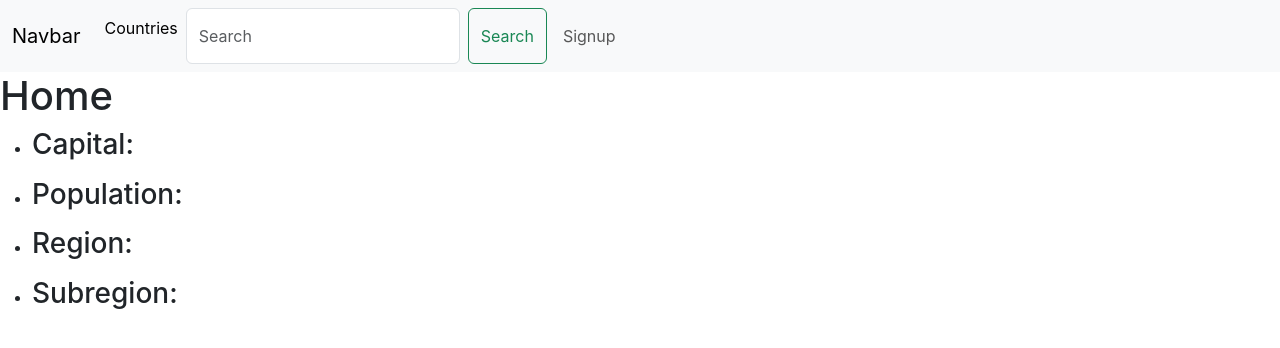
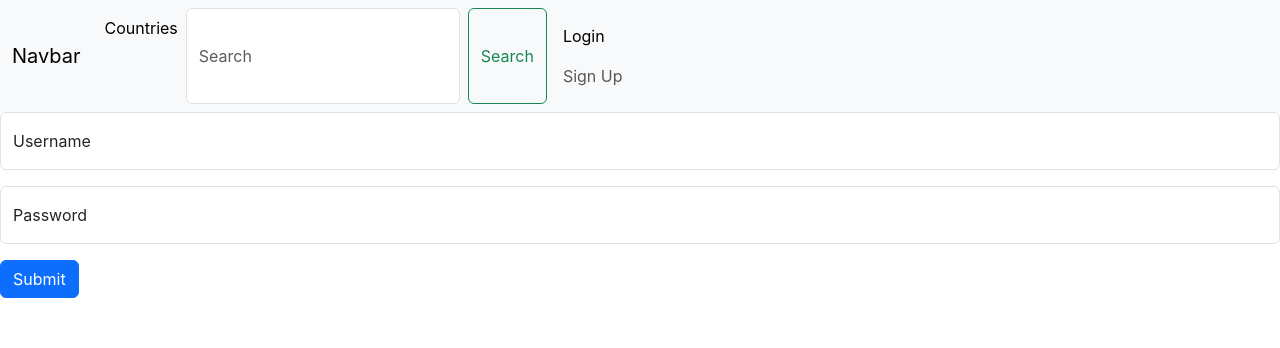
Before and after one commit to Caden01/capstone2, a React (Create React App) app in the folder frontend/: page /login in a window 1280 px wide. Before the commit this address led to /. Shown: the top 348 px of the page. Built offline with nearby package versions, Linux system fonts and the light colour scheme; no server answers.

Commit message:
Add login form and now properly changes navbar depending if user is signed in or not

```diff
--- a/frontend/src/App.js
+++ b/frontend/src/App.js
@@ -4,6 +4,7 @@ import Nav from "./routes/Nav";
 import Routes from "./routes/Routes";
 import axios from "axios";
 import * as jose from "jose";
+import UserContext from "./auth/UserContext";
 
 export const TOKEN = "token";
 
@@ -37,12 +38,14 @@ function App() {
         if (token) {
           try {
             let { username } = jose.decodeJwt(token);
+            console.log(username);
             let res = await axios.get(
               `http://localhost:3001/users/${username}`,
             );
-            console.log("user:", res);
+            setCurrentUser(res.data.user);
+            console.log("user:", res.data.user);
           } catch (err) {
-            console.error("Error");
+            console.error("Error", err);
             setCurrentUser(null);
           }
         }
@@ -56,8 +59,7 @@ function App() {
   async function signup(data) {
     try {
       let res = await axios.post("http://localhost:3001/auth/register", data);
-      console.log(res);
-      setToken(res.token);
+      setToken(res.data.token);
       return { success: true };
     } catch (errors) {
       console.error("signup failed", errors);
@@ -65,12 +67,31 @@ function App() {
     }
   }
 
+  async function login(data) {
+    try {
+      let res = await axios.post("http://localhost:3001/auth/token", data);
+      console.log(res);
+      setToken(res.data.token);
+      return { success: true };
+    } catch (errors) {
+      console.error("login failed", errors);
+      return { success: false, errors };
+    }
+  }
+
+  function logout() {
+    setCurrentUser(null);
+    setToken(null);
+  }
+
   return (
     <BrowserRouter>
-      <div className="App">
-        <Nav />
-        <Routes signup={signup} />
-      </div>
+      <UserContext.Provider value={{ currentUser, setCurrentUser }}>
+        <div className="App">
+          <Nav logout={logout} />
+          <Routes signup={signup} login={login} />
+        </div>
+      </UserContext.Provider>
     </BrowserRouter>
   );
 }
--- /dev/null
+++ b/frontend/src/auth/LoginForm.js
@@ -0,0 +1,57 @@
+import React, { useState } from "react";
+
+function LoginForm({ login }) {
+  const [formData, setFormData] = useState({
+    username: "",
+    password: "",
+  });
+
+  async function handleSubmit(evt) {
+    evt.preventDefault();
+    let result = await login(formData);
+    if (result.success) {
+      console.log("success");
+    } else {
+      console.error("failure");
+    }
+  }
+
+  function handleChange(evt) {
+    const { name, value } = evt.target;
+    setFormData((data) => ({ ...data, [name]: value }));
+  }
+  return (
+    <div>
+      <form onSubmit={handleSubmit}>
+        <div className="form-floating mb-3">
+          <label>Username</label>
+          <input
+            name="username"
+            className="form-control"
+            value={formData.username}
+            onChange={handleChange}
+          />
+        </div>
+        <div className="form-floating mb-3">
+          <label>Password</label>
+          <input
+            type="password"
+            name="password"
+            className="form-control"
+            value={formData.password}
+            onChange={handleChange}
+          />
+        </div>
+        <button
+          type="submit"
+          className="btn btn-primary float-right"
+          onSubmit={handleSubmit}
+        >
+          Submit
+        </button>
+      </form>
+    </div>
+  );
+}
+
+export default LoginForm;
--- /dev/null
+++ b/frontend/src/auth/UserContext.js
@@ -0,0 +1,5 @@
+import React from "react";
+
+const UserContext = React.createContext();
+
+export default UserContext;
--- a/frontend/src/homepage/Homepage.js
+++ b/frontend/src/homepage/Homepage.js
@@ -1,7 +1,9 @@
-import React, { useState, useEffect } from "react";
+import React, { useState, useEffect, useContext } from "react";
 import axios from "axios";
+import UserContext from "../auth/UserContext";
 
 function Homepage() {
+  const { currentUser } = useContext(UserContext);
   const [countries, setCountries] = useState([{}]);
 
   useEffect(function getCountries() {
@@ -13,9 +15,7 @@ function Homepage() {
   }, []);
 
   function randomCountryInfo() {
-    console.log(countries);
     let randomNum = Math.floor(Math.random() * countries.length);
-    console.log(randomNum);
     return (
       <div>
         <h1>{countries[randomNum].country_name}</h1>
--- a/frontend/src/routes/Nav.js
+++ b/frontend/src/routes/Nav.js
@@ -1,8 +1,9 @@
-import React from "react";
-import { Link, NavLink } from "react-router-dom";
+import React, { useContext } from "react";
+import { NavLink } from "react-router-dom";
+import UserContext from "../auth/UserContext";
 
-function Nav() {
-  let loggedIn = true;
+function Nav({ logout }) {
+  const { currentUser } = useContext(UserContext);
   function loggedInNav() {
     return (
       <div className="container-fluid">
@@ -43,8 +44,8 @@ function Nav() {
               </button>
             </form>
             <li className="nav-link">
-              <NavLink className="nav-link" to="/signup">
-                Signup
+              <NavLink className="nav-link" to="/" onClick={logout}>
+                Log out
               </NavLink>
             </li>
           </ul>
@@ -96,6 +97,9 @@ function Nav() {
               <NavLink className="nav-link" to="/login">
                 Login
               </NavLink>
+              <NavLink className="nav-link" to="/signup">
+                Sign Up
+              </NavLink>
             </li>
           </ul>
         </div>
@@ -103,9 +107,10 @@ function Nav() {
     );
   }
 
+  console.log(currentUser);
   return (
     <nav className="navbar navbar-expand-lg bg-body-tertiary">
-      {loggedIn ? loggedInNav() : loggedOutNav()}
+      {currentUser ? loggedInNav() : loggedOutNav()}
     </nav>
   );
 }
--- a/frontend/src/routes/Routes.js
+++ b/frontend/src/routes/Routes.js
@@ -4,8 +4,9 @@ import Homepage from "../homepage/Homepage";
 import CountryList from "../countries/CountryList";
 import CountryDetail from "../countries/CountryDetail";
 import SignupForm from "../auth/SignupForm";
+import LoginForm from "../auth/LoginForm";
 
-function Routes({ signup }) {
+function Routes({ signup, login }) {
   return (
     <div>
       <Switch>
@@ -25,6 +26,10 @@ function Routes({ signup }) {
           <SignupForm signup={signup} />
         </Route>
 
+        <Route exact path="/login">
+          <LoginForm login={login} />
+        </Route>
+
         <Redirect to="/" />
       </Switch>
     </div>
```
